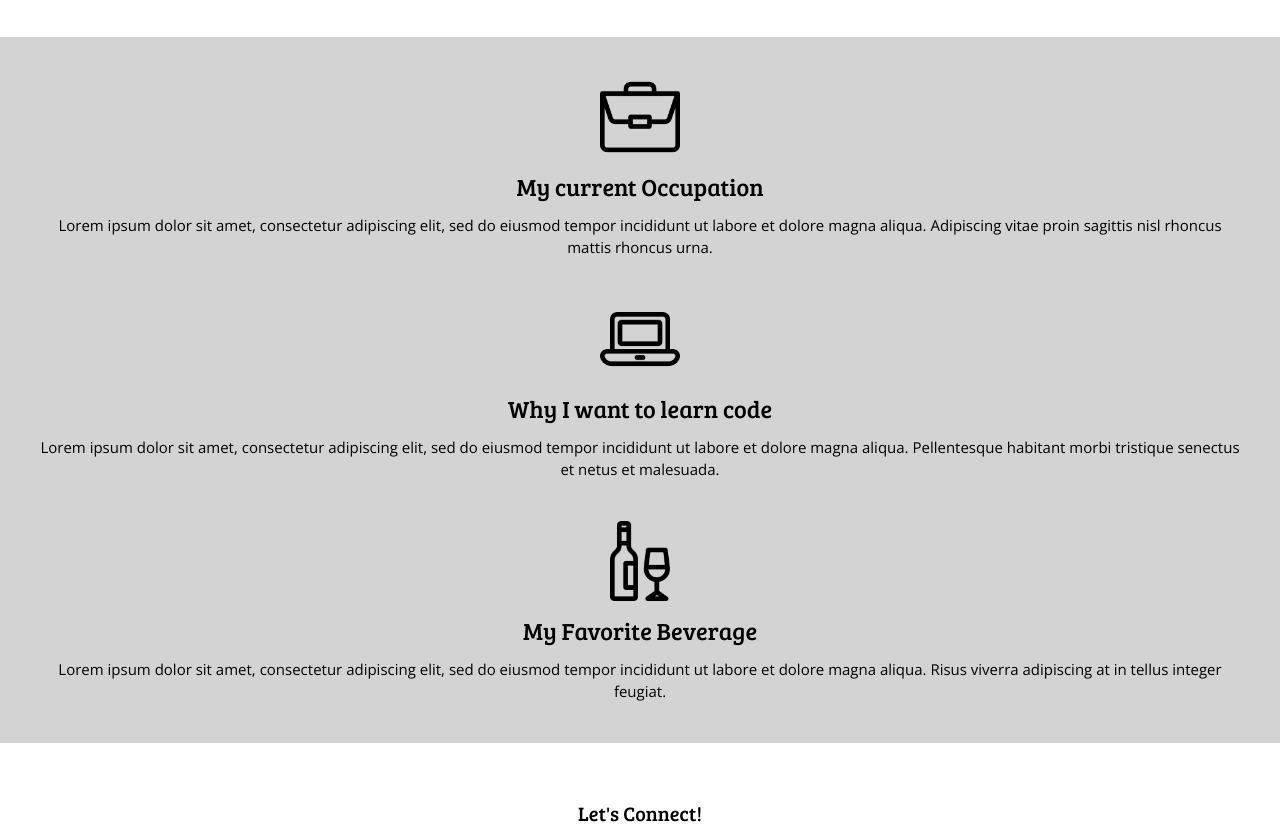
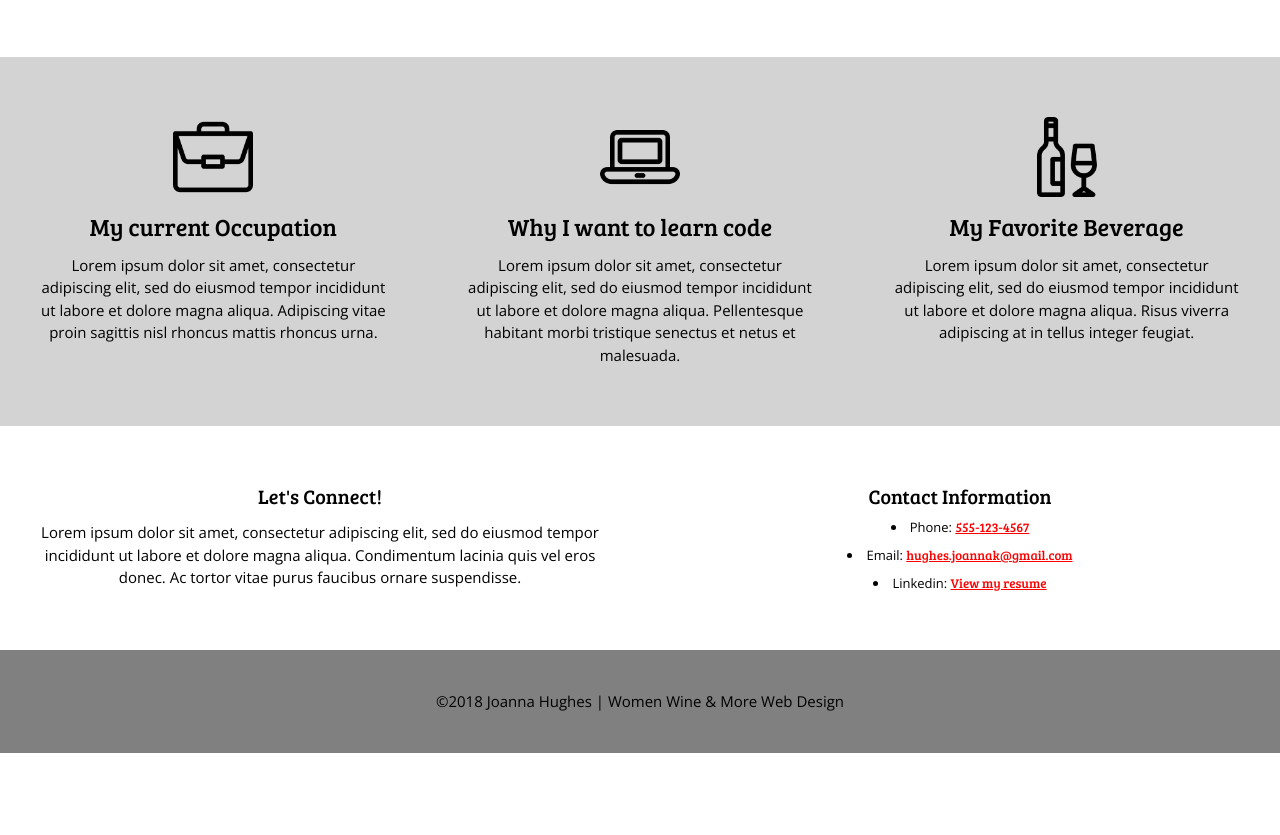
Before and after one commit to hughesthatgirl/women-wine-web-design, a website: page app/index.html in a window 1280 px wide. Shown: the part 355-1190 px from the top of the page. After the commit the page ends 1108 px from the top, so only its background shows below. Drawn offline with nearby package versions, Linux system fonts and the light colour scheme.

Commit message:
styled desktop layout

```diff
--- a/app/css/style.css
+++ b/app/css/style.css
@@ -57,12 +57,9 @@ div {
 -----------------------------------------------------------
 */
 
-section + section {
-    margin-top: 20px;
-}
-
 section {
-    padding: 20px;
+    padding-top: 40px;
+    padding-bottom: 40px;
 }
 
 section div {
@@ -158,3 +155,33 @@ nav a + a {
     color: white;
     margin-bottom: 40px;
 }
+
+
+/*
+-----------------------------------------------------------
+    DESKTOP STYLES
+-----------------------------------------------------------
+*/
+
+@media only screen and (min-width: 1024px) {
+    section {
+        display: flex;
+        flex-flow: wrap;
+        justify-content: center;
+        align-items: stretch;
+    }
+
+    section div {
+        padding-left: 40px;
+        padding-right: 40px;
+        flex-basis: 100%;
+    }
+
+    .icon-section div {
+        flex-basis: 33.33%;
+    }
+
+    .contact-section div {
+        flex-basis: 50%;
+    }
+}
--- a/app/index.html
+++ b/app/index.html
@@ -40,7 +40,7 @@
                     <p>Lorem ipsum dolor sit amet, consectetur adipiscing elit, sed do eiusmod tempor incididunt ut labore et dolore magna aliqua. Risus viverra adipiscing at in tellus integer feugiat.</p>
                 </div>
             </section>
-            <section>
+            <section class="contact-section">
                 <div>
                     <h3>Let's Connect!</h3>
                     <p>Lorem ipsum dolor sit amet, consectetur adipiscing elit, sed do eiusmod tempor incididunt ut labore et dolore magna aliqua. Condimentum lacinia quis vel eros donec. Ac tortor vitae purus faucibus ornare suspendisse.</p>
```
